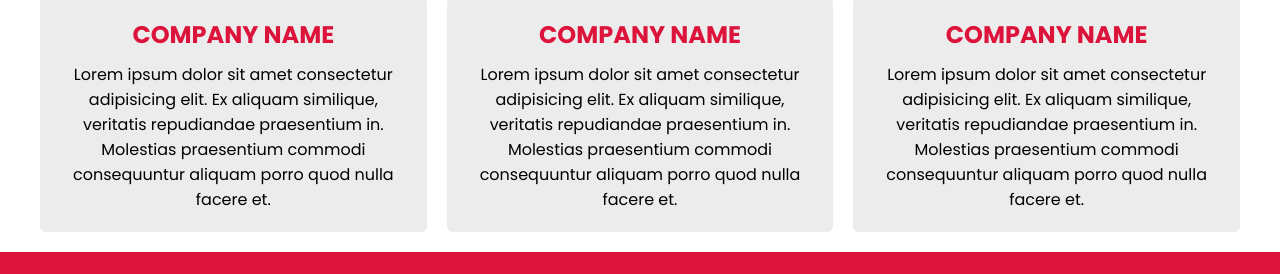
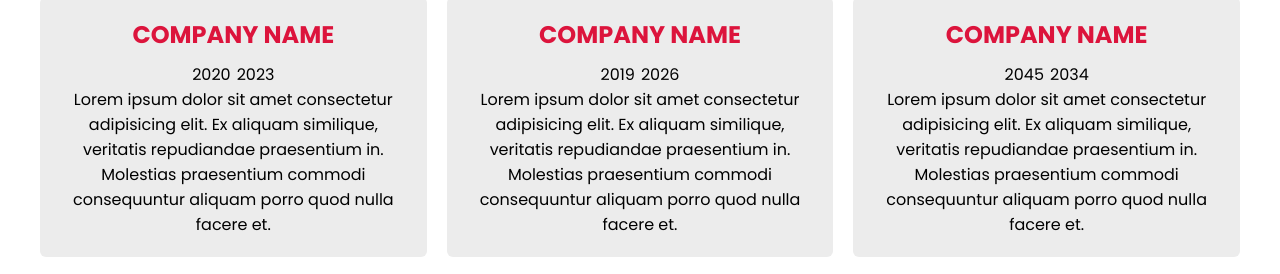
Before and after one commit to MohamedElHassan/college-landing-page, a plain HTML site: page index.html in a window 1280 px wide. Shown: the part 788-1062 px from the top of the page. Drawn offline with Linux system fonts and the light colour scheme.

Commit message:
added dates

```diff
--- a/index.html
+++ b/index.html
@@ -43,14 +43,26 @@
                 <div class="companies">
                     <div class="comp">
                         <h2>COMPANY NAME</h2>
+                        <div class="date">
+                            <p>2020</p>
+                            <p>2023</p>
+                        </div>
                         <p>Lorem ipsum dolor sit amet consectetur adipisicing elit. Ex aliquam similique, veritatis repudiandae praesentium in. Molestias praesentium commodi consequuntur aliquam porro quod nulla facere et.</p>
                     </div>
                     <div class="comp">
                         <h2>COMPANY NAME</h2>
+                        <div class="date">
+                            <p>2019</p>
+                            <p>2026</p>
+                        </div>
                         <p>Lorem ipsum dolor sit amet consectetur adipisicing elit. Ex aliquam similique, veritatis repudiandae praesentium in. Molestias praesentium commodi consequuntur aliquam porro quod nulla facere et.</p>
                     </div>
                     <div class="comp">
                         <h2>COMPANY NAME</h2>
+                        <div class="date">
+                            <p>2045</p>
+                            <p>2034</p>
+                        </div>
                         <p>Lorem ipsum dolor sit amet consectetur adipisicing elit. Ex aliquam similique, veritatis repudiandae praesentium in. Molestias praesentium commodi consequuntur aliquam porro quod nulla facere et.</p>
                     </div>
                 </div>
--- a/style.css
+++ b/style.css
@@ -79,6 +79,14 @@ header ul li a:hover {
     padding: 20px;
     text-align: center;
 }
+.experience .experience-content .companies .date{
+    display: flex;
+    justify-content: center;
+    align-items: center;
+}
+.experience .experience-content .companies .date p{
+    padding: 0 3px 0
+}
 .experience .experience-content .companies .comp h2{
     color:crimson;
     padding:0 0 10px;
```
